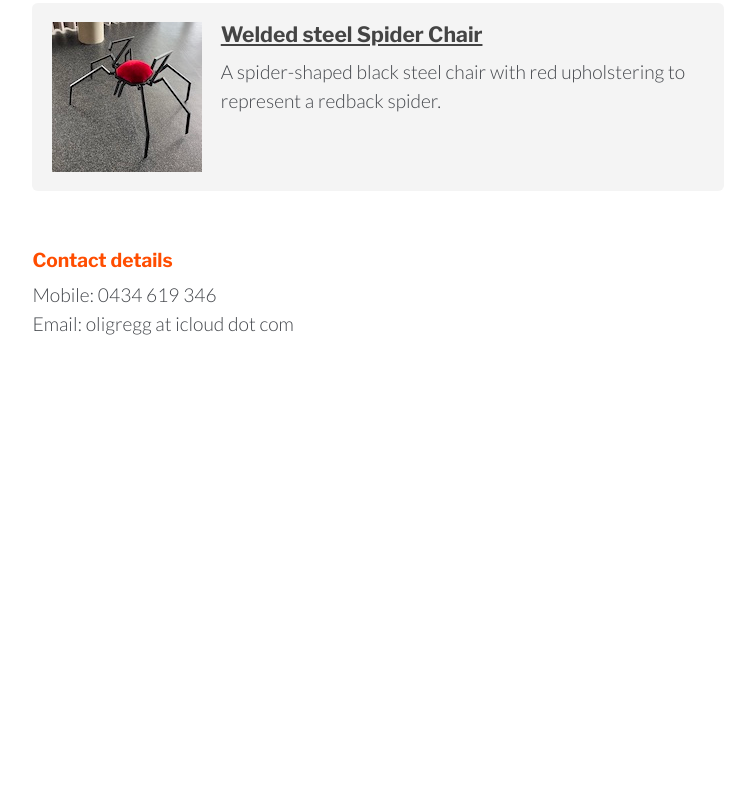
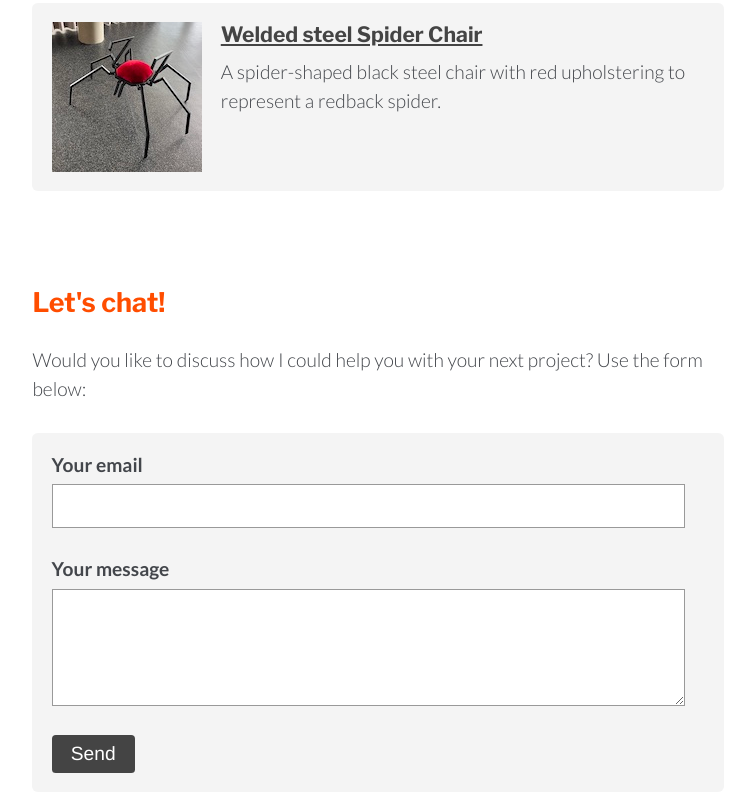
Before and after one commit to russmaxdesign/oliver, a plain HTML site: page index.html in a window 1280 px wide. Shown: the part 1789-2600 px from the top of the page, without its empty margins (6-739 px from the left). Before the commit the page ends 2185 px from the top, so only its background shows below. Drawn offline with nearby package versions, Linux system fonts and the light colour scheme.

Commit message:
Add footer contact form

```diff
--- a/assets/css/oliver.css
+++ b/assets/css/oliver.css
@@ -15,7 +15,6 @@ body {
   color: #43464B;
   background: #fff;
   font-family: 'Lato', 'Helvetica Neue', Helvetica, Arial, Frutiger, 'Frutiger Linotype', Univers, Calibri, 'Gill Sans', 'Gill Sans MT', 'Myriad Pro', Myriad, 'DejaVu Sans Condensed', 'Liberation Sans', 'Nimbus Sans L', Tahoma, Geneva, sans-serif;
-
 }
 
 /* ---------------------
@@ -62,7 +61,9 @@ h4 {
   font-weight: 700;
 }
 
-
+b {
+  font-weight: 600;
+}
 /* ---------------------
 Lists
 ----------------------*/
@@ -119,9 +120,10 @@ Forms
 ----------------------*/
 
 form {
-  margin: 2em 0;
+  margin: 1em 0 0;
+  background: rgba(218,218,218,.3);
   padding: 1em;
-  background: #eee;
+  border-radius: .3em;
 }
 
 
@@ -152,11 +154,12 @@ legend {
 .label {
   display: block;
   margin: 0 0 0.3em;
+  font-weight: 600;
 }
 
 .input {
   display: block;
-  width: 100%;
+  width: 97%;
   padding: 0.5em;
   border: 1px solid #999;
   font-size: 1em;
@@ -213,20 +216,6 @@ button:active {
 }
 
 /* ---------------------
-footer links
-----------------------*/
-
-.footer-links {
-  margin: 5em 0 1em;
-  font-size: .8em;
-}
-
-.footer-links a {
-  display: inline-block;
-  margin: 0 .3em;
-}
-
-/* ---------------------
 Hidden
 ----------------------*/
 
@@ -258,8 +247,12 @@ nav {
 }
 
 footer {
-  margin: 3em 0 0;
+  margin: 5em 0 0;
 }
+
+/* ---------------------
+items
+----------------------*/
 
 .item {
   overflow: hidden;
--- a/index.html
+++ b/index.html
@@ -9,7 +9,7 @@
   <link rel="preconnect" href="https://fonts.googleapis.com">
   <link rel="preconnect" href="https://fonts.googleapis.com">
   <link rel="preconnect" href="https://fonts.gstatic.com" crossorigin>
-  <link href="https://fonts.googleapis.com/css2?family=Lato:wght@300&family=Libre+Franklin:wght@400;700&display=swap" rel="stylesheet">
+  <link href="https://fonts.googleapis.com/css2?family=Lato:wght@300;600;700&family=Libre+Franklin:wght@400;700&display=swap" rel="stylesheet">
 </head>
 <body>
   <header>
@@ -74,12 +74,19 @@
 
   </main>
   <footer>
-    <h4>Contact details</h4>
-    <p>
-      Mobile: 0434 619 346<br>
-      Email: oligregg at icloud dot com
-    </p>
+    <h2>Let's chat!</h2>
+    <p>Would you like to discuss how I could help you with your next project? Use the form below:</p>
+    <form action="https://formspree.io/f/mvojnzlw" method="POST">
+      <div class="form-group">
+        <label class="label" for="email">Your email</label>
+        <input class="input" id="email" type="email" name="email">
+      </div>
+      <div class="form-group">
+        <label class="label" for="message">Your message</label>
+        <textarea class="input" id="message" name="message" rows="5"></textarea>
+      </div>
+      <button class="button" type="submit">Send</button>
+    </form>
   </footer>
-
 </body>
 </html>
```
Also changed, not shown: project1.html (+14 -7 lines), project2.html (+14 -7 lines), project3.html (+14 -7 lines), project4.html (+15 -8 lines), project5.html (+14 -7 lines), project6.html (+14 -7 lines), project7.html (+14 -7 lines), project8.html (+14 -7 lines).
